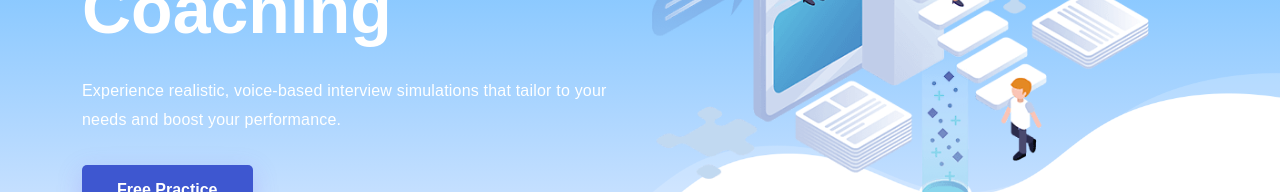
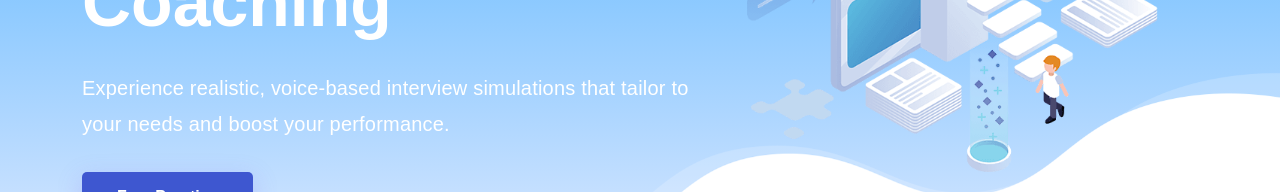
Before and after one commit to an-liu1/job_ai, a Vue app: page / in a window 1280 px wide. Shown: the part 500-692 px from the top of the page. Built offline with nearby package versions, Linux system fonts and the light colour scheme; no server answers; what vue-typer would draw is missing.

Commit message:
Update BannerView.vue

```diff
--- a/src/views/home/BannerView.vue
+++ b/src/views/home/BannerView.vue
@@ -6,7 +6,7 @@
         <div class="d-table-cell">
           <div class="container">
             <div class="row align-items-center">
-              <div class="col-lg-6 col-md-12">
+              <div class="col-lg-7 col-md-12">
                 <div class="main-banner-content">
                   <h1>Ace Your Interviews With Personalized AI Coaching</h1>
                   <p>
@@ -26,7 +26,7 @@
                   </div>
                 </div>
               </div>
-              <div class="col-lg-6 col-md-12" ref="tiltElement">
+              <div class="col-lg-5 col-md-12" ref="tiltElement">
                 <div class="banner-image">
                   <img src="../../assets/img/home-font.png" alt="image" />
                 </div>
@@ -131,7 +131,7 @@ export default {
 
   p {
     color: #ffffff;
-    font-size: 16px;
+    font-size: 20px;
     margin: 0;
   }
 
```
